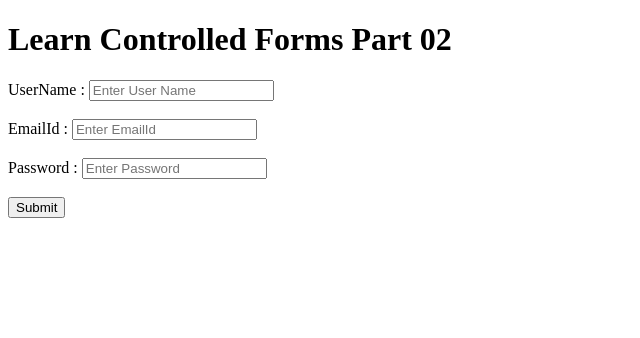
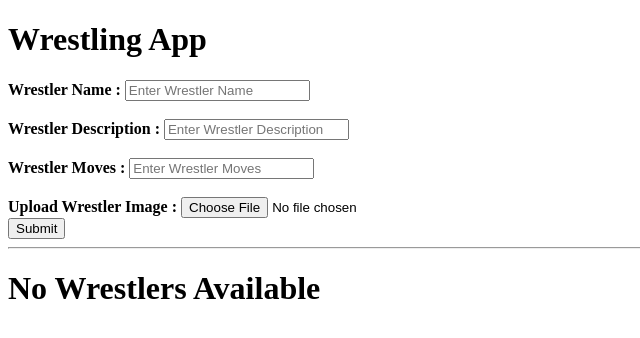
Before and after one commit to iamkeshavSharma19/ReactJSPracticeJuly, a React (Vite) app: page / in a window 1280 px wide. Shown: the top 338 px of the page, without its empty margins (0-640 px from the left). Built offline with nearby package versions, Linux system fonts and the light colour scheme.

Commit message:
Controlled Forms 02 Project Half Completed

```diff
--- a/src/App.jsx
+++ b/src/App.jsx
@@ -30,6 +30,8 @@ import ReduxApp from "./components/Redux/03_ReduxToolkitByFollowing/ReduxApp";
 import TodoApp from "./components/ReactJSPractice/ControlledForms01ProjectAndLocalStorage/TodoApp";
 import TodoContextProvider from "./components/ReactJSPractice/ControlledForms01ProjectAndLocalStorage/Context/TodoContextProvider";
 import ReactControlledForms02 from "./components/ReactJSPractice/ReactControlledForms02/ReactControlledForms02";
+import ReactWrestlingApp from "./components/ReactJSPractice/ControlledForms02ProjectAndLocalStorage/ReactWrestlingApp";
+import ReactWrestlingContextProvider from "./components/ReactJSPractice/ControlledForms02ProjectAndLocalStorage/context/ReactWrestlingContextProvider";
 
 const App = () => {
   const [toggle, setToggle] = useState(false);
@@ -70,7 +72,10 @@ const App = () => {
       {/* <TodoContextProvider>
         <TodoApp />
       </TodoContextProvider> */}
-      <ReactControlledForms02 />
+      {/* <ReactControlledForms02 /> */}
+      <ReactWrestlingContextProvider>
+        <ReactWrestlingApp />
+      </ReactWrestlingContextProvider>
     </div>
   );
 };
--- /dev/null
+++ b/src/components/ReactJSPractice/ControlledForms02ProjectAndLocalStorage/ReactWrestlingApp.jsx
@@ -0,0 +1,16 @@
+import React from "react";
+import AddWrestlers from "./components/AddWrestlers";
+import DisplayWrestlers from "./components/DisplayWrestlers";
+
+const ReactWrestlingApp = () => {
+  return (
+    <div>
+      <h1>Wrestling App</h1>
+      <AddWrestlers />
+      <hr />
+      <DisplayWrestlers />
+    </div>
+  );
+};
+
+export default ReactWrestlingApp;
--- /dev/null
+++ b/src/components/ReactJSPractice/ControlledForms02ProjectAndLocalStorage/components/AddWrestlers.jsx
@@ -0,0 +1,79 @@
+import { useContext } from "react";
+import { WrestlerContext } from "../context/ReactWrestlingContextProvider";
+
+const AddWrestlers = () => {
+  const { wrestlersData, handleWrestlerForm, handleFormSubmit } =
+    useContext(WrestlerContext);
+  const { wrestlerName, wrestlerDescription, wrestlerMoves, previewUrl } =
+    wrestlersData;
+  return (
+    <div>
+      <form onSubmit={handleFormSubmit}>
+        <label htmlFor="wrestler-name">
+          <b>Wrestler Name : </b>
+        </label>
+        <input
+          type="text"
+          placeholder="Enter Wrestler Name"
+          id="wrestler-name"
+          name="wrestlerName"
+          value={wrestlerName}
+          onChange={handleWrestlerForm}
+        />
+        <br /> <br />
+        <label htmlFor="wrestler-description">
+          <b>Wrestler Description : </b>
+        </label>
+        <input
+          type="text"
+          placeholder="Enter Wrestler Description"
+          id="wrestler-description"
+          name="wrestlerDescription"
+          value={wrestlerDescription}
+          onChange={handleWrestlerForm}
+        />
+        <br /> <br />
+        <label htmlFor="wrestler-moves">
+          <b>Wrestler Moves : </b>
+        </label>
+        <input
+          type="text"
+          placeholder="Enter Wrestler Moves"
+          id="wrestler-moves"
+          name="wrestlerMoves"
+          value={wrestlerMoves}
+          onChange={handleWrestlerForm}
+        />
+        <br /> <br />
+        <label htmlFor="wrestler-image">
+          <b>Upload Wrestler Image : </b>
+        </label>
+        {/* /* means ==> image/png, image/jpeg, image/webp, image/gif . * means anything like wildcard*/}
+        <input
+          type="file"
+          accept="image/*"
+          name="wrestlerImage"
+          onChange={handleWrestlerForm}
+        />
+        <br />
+        {/* preview */}
+        {previewUrl && (
+          <img
+            src={previewUrl}
+            alt="Selected image preview"
+            width="600"
+            height="300"
+            style={{
+              objectFit: "contain",
+              verticalAlign: "middle",
+              backgroundColor: "#eee",
+            }}
+          />
+        )}
+        <button>Submit</button>
+      </form>
+    </div>
+  );
+};
+
+export default AddWrestlers;
--- /dev/null
+++ b/src/components/ReactJSPractice/ControlledForms02ProjectAndLocalStorage/components/DisplayWrestlers.jsx
@@ -0,0 +1,63 @@
+import { useContext } from "react";
+import { WrestlerContext } from "../context/ReactWrestlingContextProvider";
+
+const DisplayWrestlers = () => {
+  const { allWrestlers } = useContext(WrestlerContext);
+  return (
+    <div>
+      {allWrestlers.length === 0 ? (
+        <h1>No Wrestlers Available</h1>
+      ) : (
+        allWrestlers.map((wrestler) => {
+          const {
+            wrestlerName,
+            wrestlerDescription,
+            wrestlerMoves,
+            previewUrl,
+          } = wrestler;
+          return (
+            <section
+              style={{
+                border: "2px solid black",
+                marginTop: "10px",
+                padding: "10px",
+                borderRadius: "10px",
+                backgroundColor: "red",
+                display: "flex",
+                justifyContent: "space-evenly",
+                alignItems: "center"
+              }}
+            >
+              <h2>{wrestlerName}</h2>
+              <h2>{wrestlerDescription}</h2>
+              <h2>{wrestlerMoves}</h2>
+              <img
+                src={previewUrl}
+                alt="Selected image preview"
+                width="200"
+                height="200"
+                style={{
+                  objectFit: "contain",
+                  verticalAlign: "middle",
+                  backgroundColor: "red",
+                }}
+              />
+              <button
+                style={{
+                  height: "40px",
+                  width: "100px",
+                  borderRadius: "10px",
+                  fontSize: "15px",
+                }}
+              >
+                Delete
+              </button>
+            </section>
+          );
+        })
+      )}
+    </div>
+  );
+};
+
+export default DisplayWrestlers;
--- /dev/null
+++ b/src/components/ReactJSPractice/ControlledForms02ProjectAndLocalStorage/context/ReactWrestlingContextProvider.jsx
@@ -0,0 +1,108 @@
+import { createContext, useState } from "react";
+
+export const WrestlerContext = createContext();
+
+const ReactWrestlingContextProvider = (props) => {
+  const [wrestlersData, setWrestlersData] = useState({
+    wrestlerName: "",
+    wrestlerDescription: "",
+    wrestlerMoves: "",
+    wrestlerImage: null,
+    previewUrl: "",
+  });
+
+  const [allWrestlers, setAllWrestlers] = useState(() => {
+    const savedWrestlers = localStorage.getItem("wrestlers");
+    return savedWrestlers ? JSON.parse(savedWrestlers) : [];
+  });
+
+  const handleWrestlerForm = (e) => {
+    const { name, value, files, type } = e.target;
+
+    //?for image input
+    if (type === "file") {
+      const file = files ? files[0] : undefined;
+
+      if (!file) return;
+
+      const previewUrl = URL.createObjectURL(file);
+
+      setWrestlersData((prev) => {
+        return {
+          ...prev,
+          wrestlerImage: file,
+          previewUrl,
+        };
+      });
+      return;
+    }
+
+    //? for text inputs
+    setWrestlersData((prev) => {
+      return {
+        ...prev,
+        [name]: value,
+      };
+    });
+  };
+
+  const handleFormSubmit = (e) => {
+    e.preventDefault();
+    console.log(wrestlersData);
+    const {
+      wrestlerName,
+      wrestlerDescription,
+      wrestlerMoves,
+      wrestlerImage,
+      previewUrl,
+    } = wrestlersData;
+    if (
+      !wrestlerName ||
+      !wrestlerDescription ||
+      !wrestlerMoves ||
+      !wrestlerImage ||
+      !previewUrl
+    ) {
+      alert("It is mandatory to enter all input fields");
+      return;
+    }
+
+    const newWrestler = {
+      id: Date.now(),
+      wrestlerName: wrestlerName.trim(),
+      wrestlerDescription: wrestlerDescription.trim(),
+      wrestlerMoves: wrestlerMoves.trim(),
+      previewUrl: previewUrl,
+    };
+
+    setAllWrestlers((prev) => [...prev, newWrestler]);
+
+    const savedWrestlers = JSON.parse(localStorage.getItem("wrestlers")) || [];
+
+    savedWrestlers.push(newWrestler);
+
+    localStorage.setItem("wrestlers", JSON.stringify(savedWrestlers));
+
+    setWrestlersData({
+      wrestlerName: "",
+      wrestlerDescription: "",
+      wrestlerMoves: "",
+      wrestlerImage: null,
+      previewUrl: "",
+    });
+  };
+  return (
+    <WrestlerContext.Provider
+      value={{
+        wrestlersData,
+        handleWrestlerForm,
+        handleFormSubmit,
+        allWrestlers,
+      }}
+    >
+      {props.children}
+    </WrestlerContext.Provider>
+  );
+};
+
+export default ReactWrestlingContextProvider;
```
Also changed, not shown: src/components/ReactJSPractice/ControlledForms02ProjectAndLocalStorage/Imp_Notes.md (added, +101 -0 lines).
